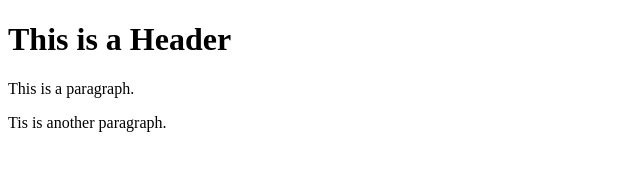
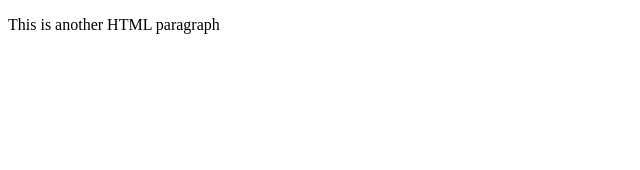
Before and after one commit to Jdeleon0576/git-test, a plain HTML site: page index.html in a window 1280 px wide. Shown: the whole page, without its empty margins (0-640 px from the left). Drawn offline with Linux system fonts and the light colour scheme.

Commit message:
First commit

```diff
--- a/index.html
+++ b/index.html
@@ -1,8 +1,9 @@
 <!DOCTYPE html>
 <html>
     <body>
-        <h1>This is a Header</h1>
+        <!-- <h1>This is a Header</h1>
         <p>This is a paragraph.</p>
-        <p>Tis is another paragraph.</p>
+        <p>Tis is another paragraph.</p> -->
+        <p>This is another HTML paragraph</p>
     </body>
 </html>
```
